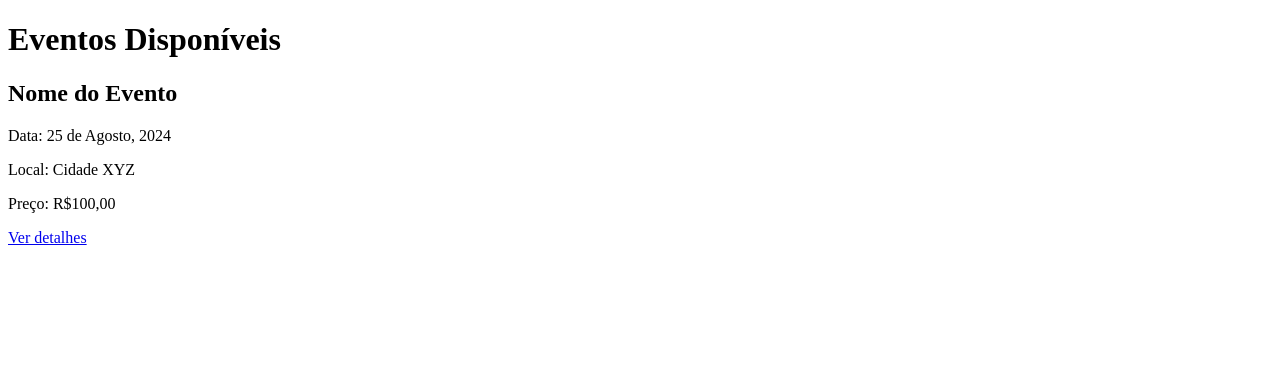
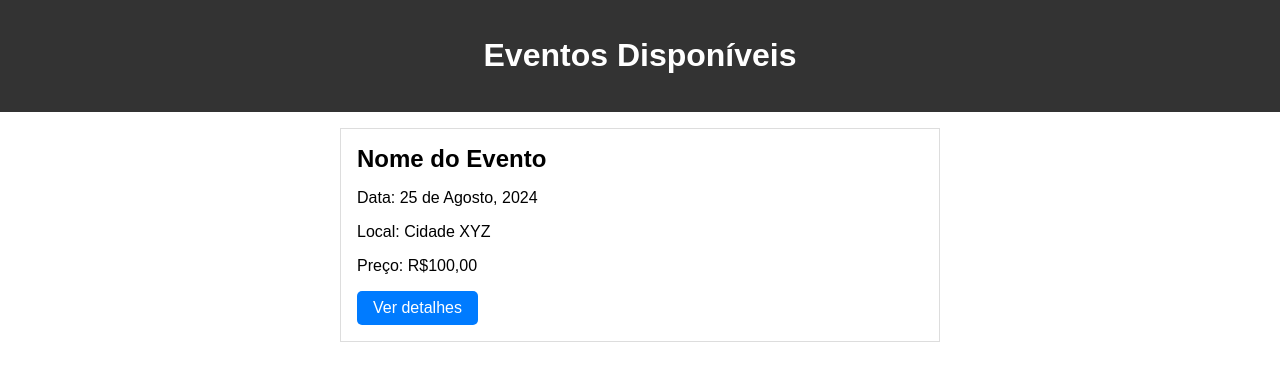
Before and after one commit to genuino12/Trabalho-de-programa-o-para-internet, a website: page Publico/home.html in a window 1280 px wide. Drawn offline with Linux system fonts and the light colour scheme.

Commit message:
atualização

```diff
--- a/Publico/home.html
+++ b/Publico/home.html
@@ -4,7 +4,7 @@
     <meta charset="UTF-8">
     <meta name="viewport" content="width=device-width, initial-scale=1.0">
     <title>Eventos Disponíveis</title>
-    <link rel="stylesheet" href="style.css">
+    <link rel="stylesheet" href="./css/style.css">
 </head>
 <body>
     <header>
```
